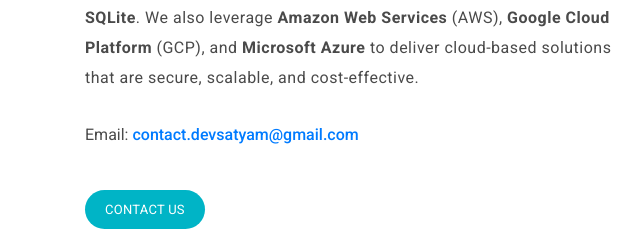
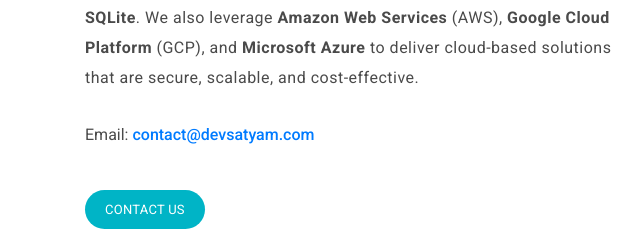
Before and after one commit to DevSatyamInc/DevSatyamInc, a plain HTML site: page index.html in a window 1280 px wide. Shown: the part 3560-3810 px from the top of the page, 0-640 px from the left. Drawn offline with Linux system fonts and the light colour scheme.

Commit message:
Update index.html
Official Email Address Updated

```diff
--- a/index.html
+++ b/index.html
@@ -244,7 +244,7 @@ https://templatemo.com/tm-537-art-factory
                     <h5>Technologies</h5>
                     <div class="accordion-text">
                         <p>At DevSatyam, our technological prowess spans the spectrum, from pioneering Artificial Intelligence solutions with <b>machine learning</b> and <b>deep learning</b> to crafting intuitive, scalable web applications with <b>PHP</b>, <b>Python</b>, <b>Java</b>, <b>JavaScript</b>, <b>Angular</b>, <b>React</b>, <b>Node.js</b>, <b>HTML5</b>, <b>CSS3</b>, <b>Bootstrap</b>, <b>MySQL</b>, <b>MongoDB</b>, <b>PostgreSQL</b>, <b>Oracle</b>, <b>SQL Server</b>, and <b>SQLite</b>. We also leverage <b>Amazon Web Services</b> (AWS), <b>Google Cloud Platform</b> (GCP), and <b>Microsoft Azure</b> to deliver cloud-based solutions that are secure, scalable, and cost-effective.</p>
-                        <span>Email: <a href="#">contact.devsatyam@gmail.com</a><br></span>
+                        <span>Email: <a href="#">contact@devsatyam.com</a><br></span>
                         <a href="#contact-us" class="main-button">Contact Us</a>
                     </div>
                 </div>
```
